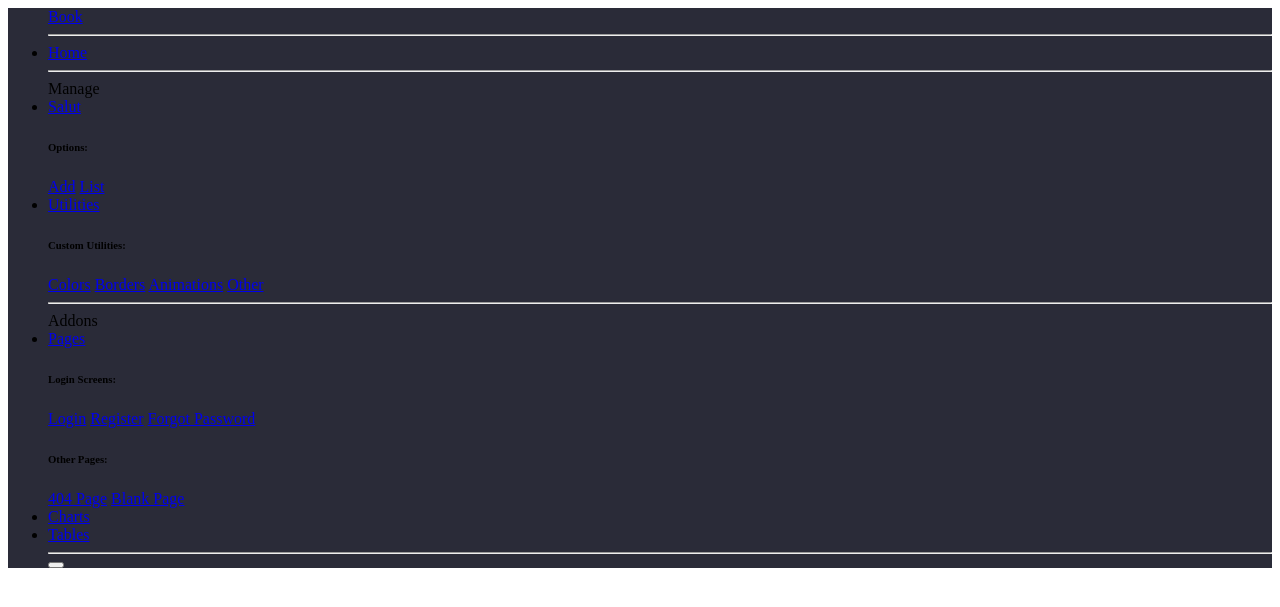
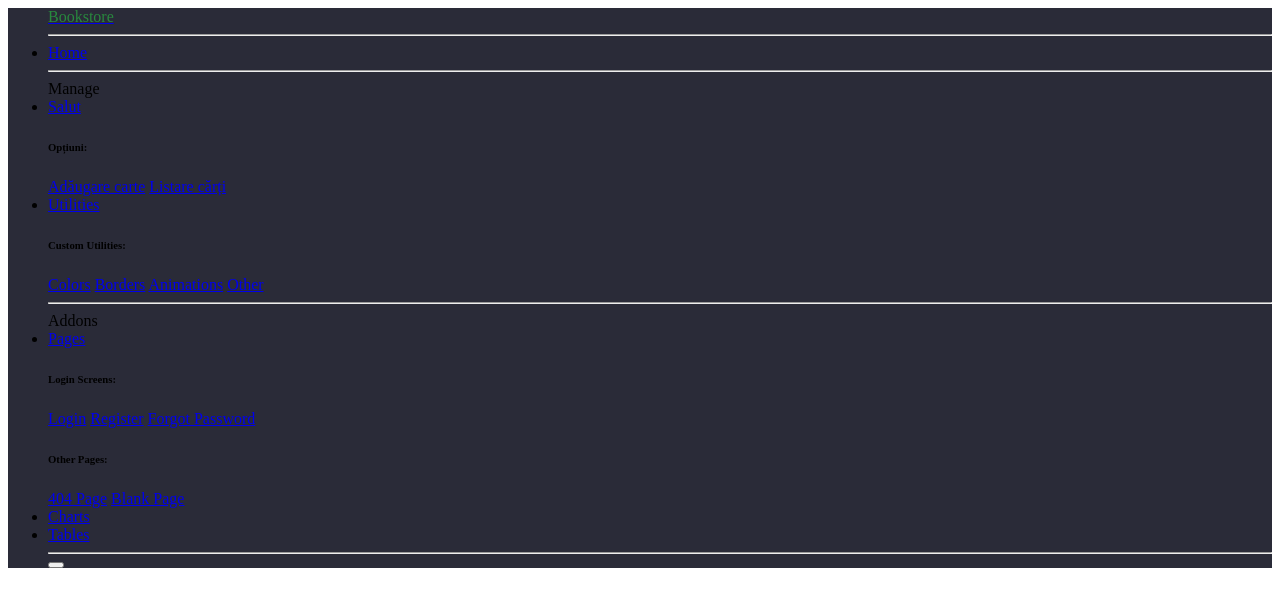
Before and after one commit to insigtart/bookstore, a Django app: template app/templates/sidebar.html in a window 1280 px wide. Shown: the top 607 px of the page. Run offline with Django 3.2, Linux system fonts and the light colour scheme; the template is opened without the code that fills it, so the values that code supplies are empty.

Commit message:
diverse teste - modificări imagine profil, nume, culoare bookstore navbar, etc.

```diff
--- a/app/bookstore_app/templates/bookstore_app/home.html
+++ b/app/bookstore_app/templates/bookstore_app/home.html
@@ -4,5 +4,5 @@
 
 
 {%block content%}
-    <h1>asdasdasdasdadasdsd</h1>
+    <h1>Salut din nou</h1>
 {%endblock%}
--- a/app/templates/sidebar.html
+++ b/app/templates/sidebar.html
@@ -9,9 +9,10 @@
   <!-- Sidebar - Brand -->
   <a class="sidebar-brand d-flex align-items-center justify-content-center" href="index.html">
     <div class="sidebar-brand-icon rotate-n-15">
-      <i class="fa fa-book"></i>
+      <i class="fa fa-book" style="color:rgba(40, 160, 64, 0.8)"></i>
     </div>
-    <div class="sidebar-brand-text mx-3">Book</div>
+    <div style="color:rgba(40, 160, 64, 0.8);" class="sidebar-brand-text mx-3">Bookstore</div>
+
   </a>
 
   <!-- Divider -->
@@ -41,9 +42,9 @@
     </a>
     <div id="collapseTwo" class="collapse" aria-labelledby="headingTwo" data-parent="#accordionSidebar">
       <div class="bg-white py-2 collapse-inner rounded">
-        <h6 class="collapse-header">Options:</h6>
-        <a class="collapse-item" href="buttons.html">Add</a>
-        <a class="collapse-item" href="cards.html">List</a>
+        <h6 class="collapse-header">Opțiuni:</h6>
+        <a class="collapse-item" href="buttons.html">Adăugare carte</a>
+        <a class="collapse-item" href="cards.html">Listare cărți</a>
       </div>
     </div>
   </li>
```
Also changed, not shown: app/templates/topbar.html (+4 -4 lines).
